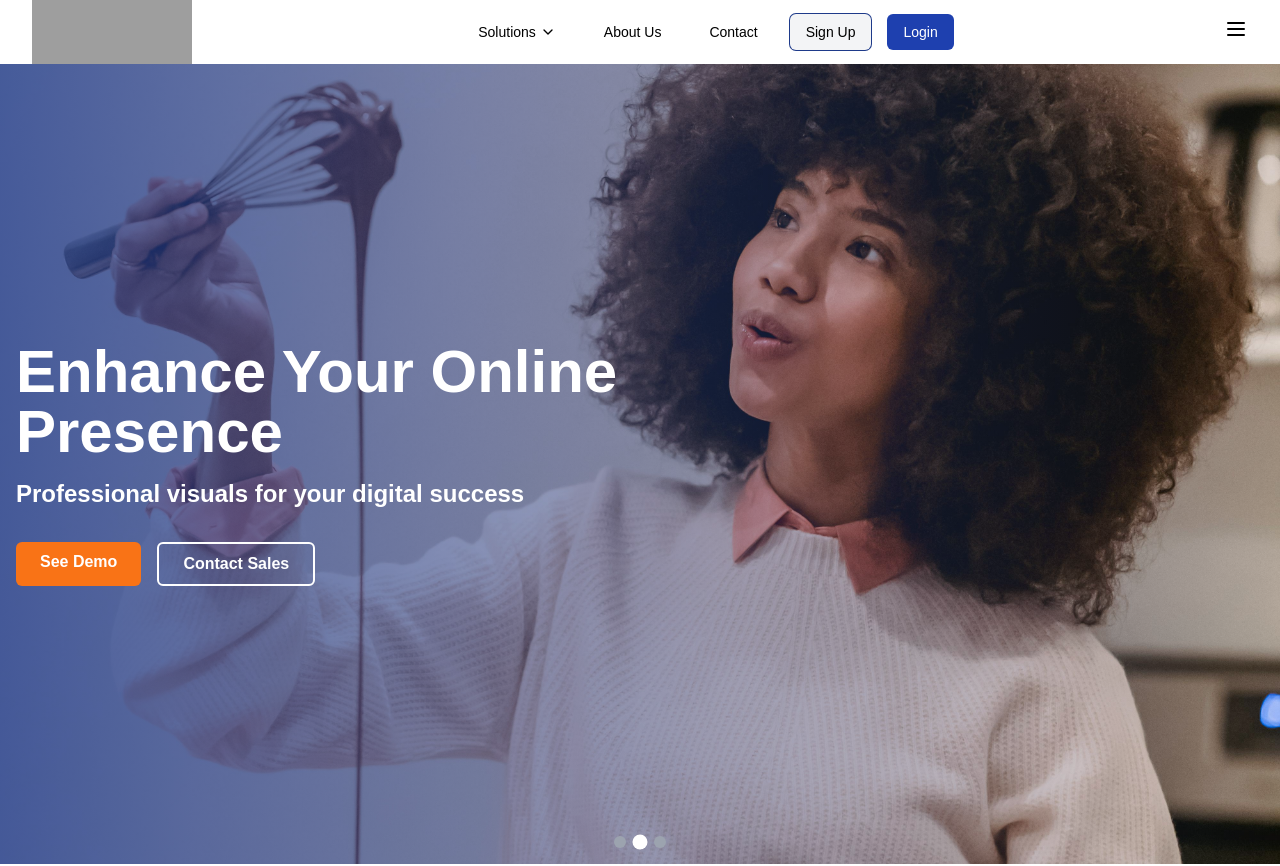
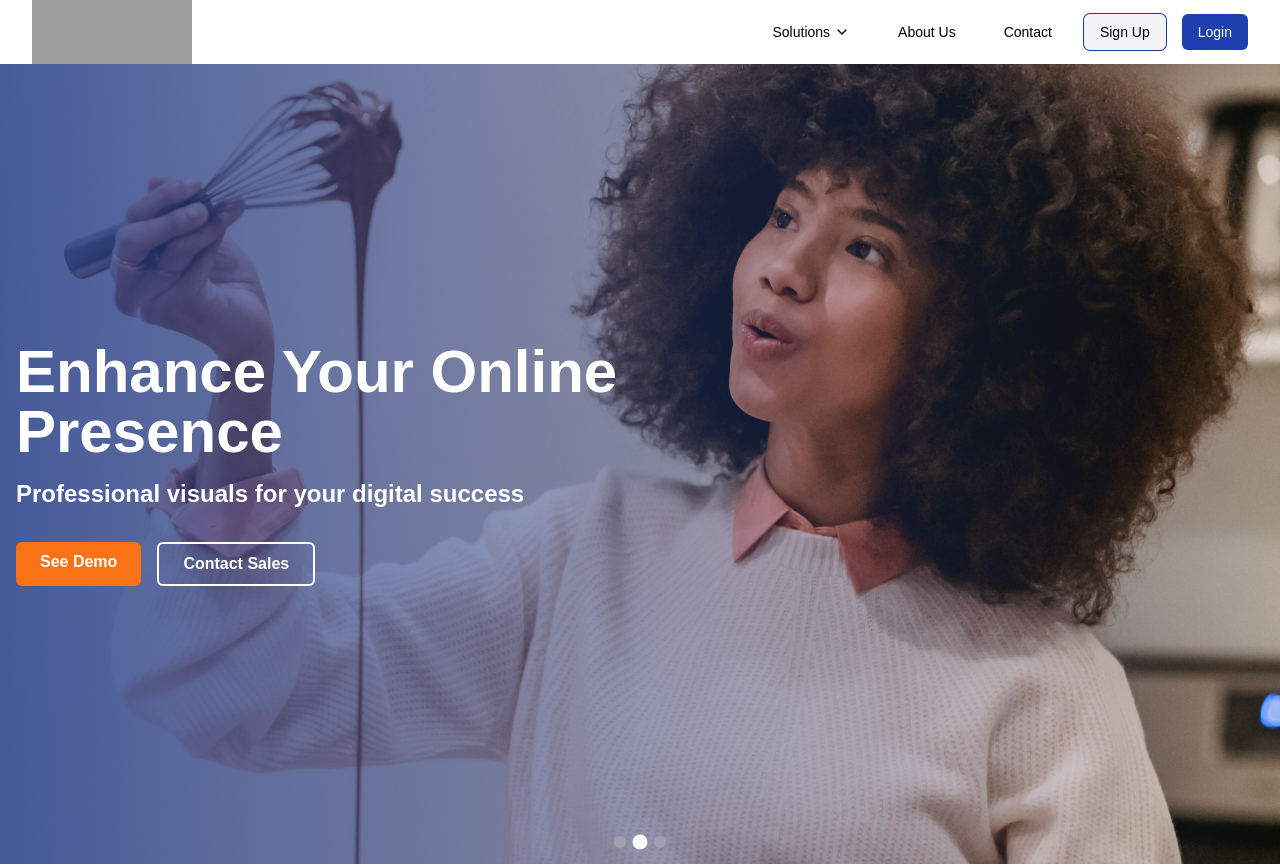
Before and after one commit to kidlocchikapa/lockie-visuals, a React (Create React App) app: page / in a window 1280 px wide. Shown: the top 866 px of the page. Built offline with nearby package versions, Linux system fonts and the light colour scheme; grey boxes are pictures that could not be loaded.

Commit message:
updated head humbuger

```diff
--- a/src/Components/Head.js
+++ b/src/Components/Head.js
@@ -72,7 +72,7 @@ function Head() {
               </li>
             </ul>
           </div>
-          <div className="md:block">
+          <div className="md:hidden">
             <button onClick={toggleMenu}>
               {isMenuOpen ? (
                 <X className="h-6 w-6" />
```
